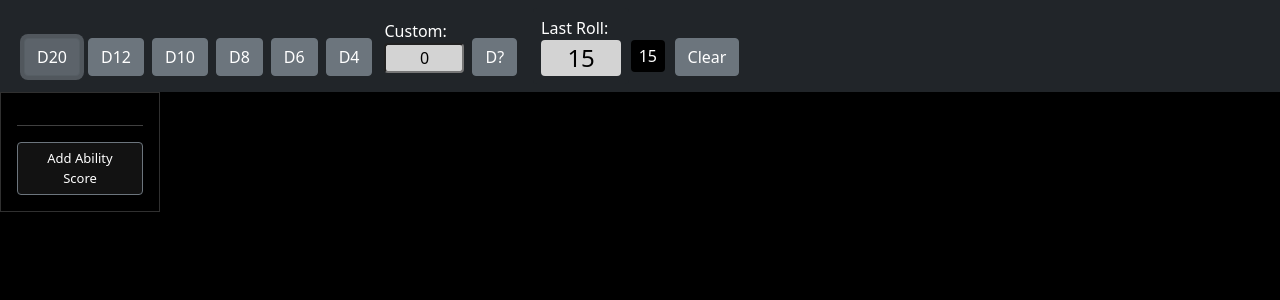
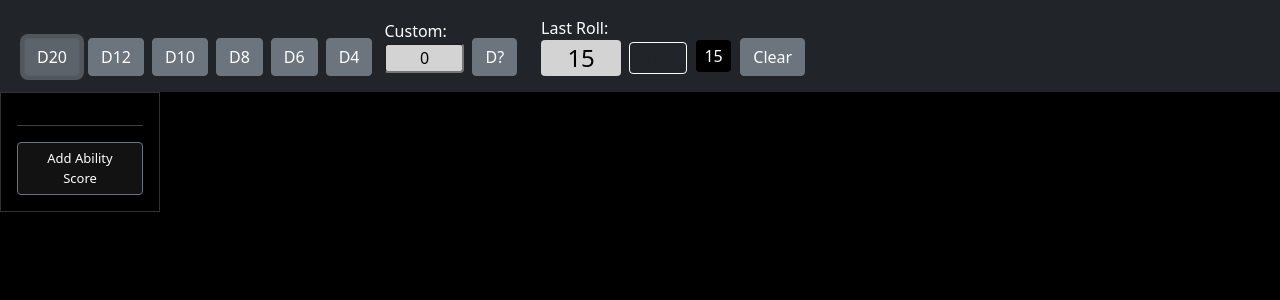
Before and after one commit to AustinSweet/character-sweet, a React (Create React App) app: page / in a window 1280 px wide. Both pictures are taken after a click on the button "D20". Shown: the top 300 px of the page. Built offline with nearby package versions, Linux system fonts and the light colour scheme.

Commit message:
CS-5-redux added total counter for dice rolls

```diff
--- a/src/Components/DiceContainer.css
+++ b/src/Components/DiceContainer.css
@@ -75,3 +75,12 @@
   white-space: nowrap;
   overflow: hidden;
 }
+
+.total-label {
+  padding: 0.3rem;
+  font-size: small;
+  margin-top: 1.5rem;
+  margin-right: 0.5rem;
+  border-radius: 0.25rem;
+  border: 1px white solid;
+}
--- a/src/Components/DiceContainer.js
+++ b/src/Components/DiceContainer.js
@@ -8,7 +8,8 @@ class DiceContainer extends Component {
         super(props);
         this.state = { lastResult: 0,
                         customInput: 0,
-                        history: [] };
+                        history: [],
+                        total: 0 };
         this.rollDice = this.rollDice.bind(this);
         this.rollD20 = this.rollD20.bind(this);
         this.rollD12 = this.rollD12.bind(this);
@@ -43,6 +44,9 @@ class DiceContainer extends Component {
         }
         this.setState(() => ({
             history: tempArr
+        }));
+        this.setState(() => ({
+            total: this.state.total + x
         }));
     }
 
@@ -85,6 +89,9 @@ class DiceContainer extends Component {
         this.setState(() => ({
             history: []
         }));
+        this.setState(() => ({
+            total: 0
+        }))
     }
 
     render() {
@@ -105,6 +112,7 @@ class DiceContainer extends Component {
                         <div className="results-label">Last Roll: </div>
                         <div className="results"> { this.state.lastResult }</div>
                         </div>
+                        {this.state.history.length > 0 && <div className="total-label">{ this.state.total } total </div> }
                         <div className="history">
                             {this.state.history.map((x) => (
                                 <div className="hist-rolls">{ x }</div>
```
